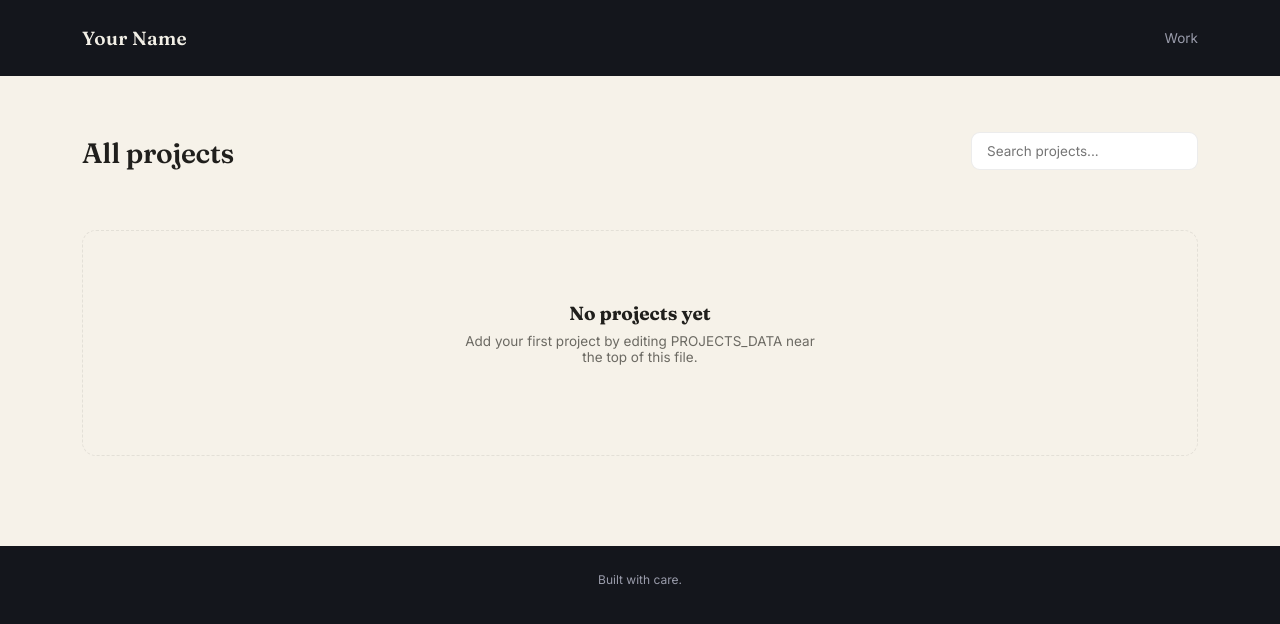
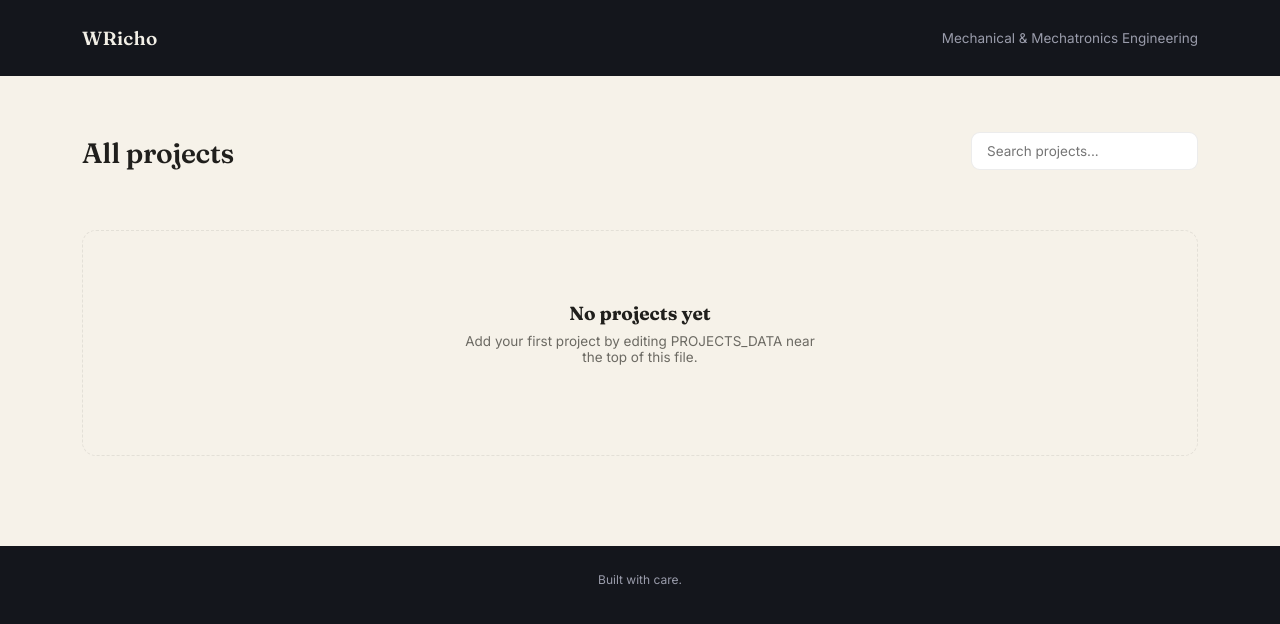
Before and after one commit to WRicho/PersonalPortfolio, a plain HTML site: page index.html in a window 1280 px wide. Drawn offline with Linux system fonts and the light colour scheme.

Commit message:
First Commit Test

```diff
--- a/index.html
+++ b/index.html
@@ -3,7 +3,7 @@
 <head>
 <meta charset="UTF-8">
 <meta name="viewport" content="width=device-width, initial-scale=1.0">
-<title>Your Name — Portfolio</title>
+<title>WRicho — Portfolio</title>
 <link rel="preconnect" href="https://fonts.googleapis.com">
 <link href="https://fonts.googleapis.com/css2?family=Fraunces:opsz,wght@9..144,400;9..144,500;9..144,600;9..144,700&family=Inter:wght@400;500;600;700&display=swap" rel="stylesheet">
 <style>
@@ -182,8 +182,8 @@
 <body>
 
 <nav>
-  <div class="nav-mark">Your Name</div> <!-- change this -->
-  <a class="nav-link" href="#work">Work</a>
+  <div class="nav-mark">WRicho</div>
+  <a class="nav-link" href="#work">Mechanical &amp; Mechatronics Engineering</a>
 </nav>
 
 <section class="hero" id="hero-section">
```
Also changed, not shown: Setup Notes.txt (added).
